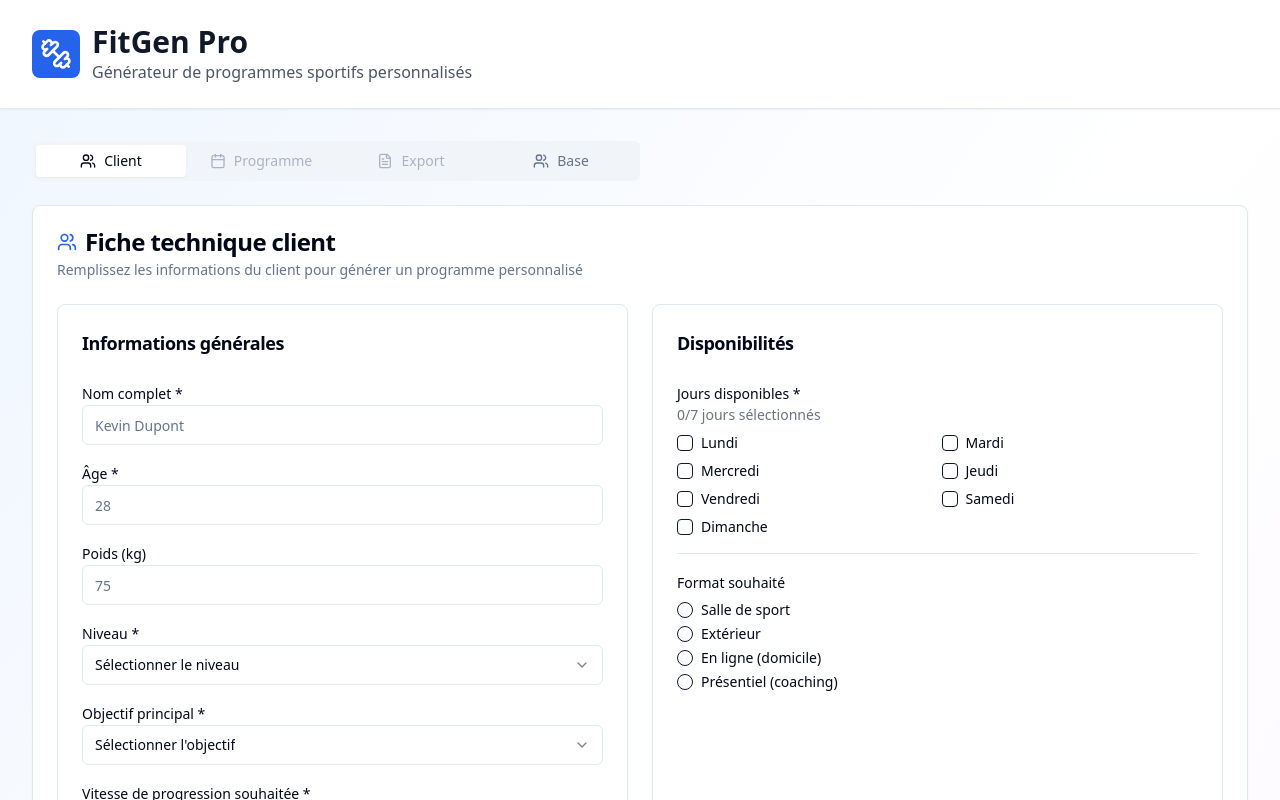
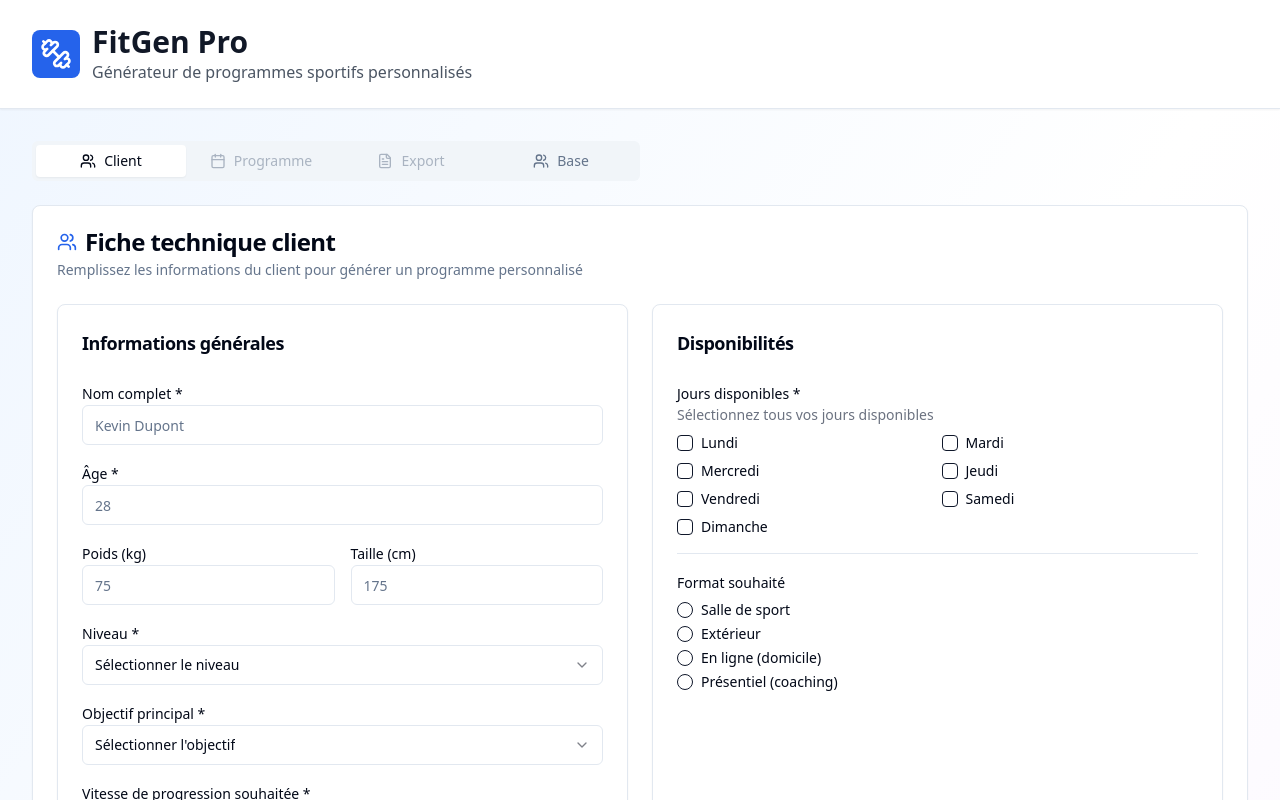
Before and after one commit to korat01/FitGEN2-app, a React (Vite) app: page / in a window 1280 px wide. Shown: the top 800 px of the page. Built offline with nearby package versions, Linux system fonts and the light colour scheme.

Commit message:
Refactor: Allow day selection, add IMC and height
- Removed the restriction on day selection in the client form.
- Added height input to the client profile.
- Implemented IMC calculation and display.

```diff
--- a/src/components/ClientForm.tsx
+++ b/src/components/ClientForm.tsx
@@ -1,4 +1,4 @@
-import React, { useState } from 'react';
+import React, { useState, useEffect } from 'react';
 import { Card, CardContent, CardHeader, CardTitle } from '@/components/ui/card';
 import { Button } from '@/components/ui/button';
 import { Input } from '@/components/ui/input';
@@ -47,6 +47,25 @@ const ClientForm: React.FC<ClientFormProps> = ({ onProgrammeGenerated }) => {
     'genou_fragile', 'dos_sensible', 'épaule_limitée', 'cheville_faible',
     'hypertension', 'asthme', 'diabète', 'arthrose', 'hernie_discale'
   ];
+
+  // Calculer l'IMC automatiquement
+  useEffect(() => {
+    if (formData.poids && formData.taille) {
+      const tailleEnMetres = formData.taille / 100;
+      const imc = formData.poids / (tailleEnMetres * tailleEnMetres);
+      setFormData(prev => ({ ...prev, imc: Math.round(imc * 10) / 10 }));
+    } else {
+      setFormData(prev => ({ ...prev, imc: undefined }));
+    }
+  }, [formData.poids, formData.taille]);
+
+  // Fonction pour obtenir le statut IMC
+  const getIMCStatus = (imc: number) => {
+    if (imc < 18.5) return { label: 'Insuffisance pondérale', color: 'bg-blue-100 text-blue-800' };
+    if (imc < 25) return { label: 'Poids normal', color: 'bg-green-100 text-green-800' };
+    if (imc < 30) return { label: 'Surpoids', color: 'bg-yellow-100 text-yellow-800' };
+    return { label: 'Obésité', color: 'bg-red-100 text-red-800' };
+  };
 
   // Fonction pour obtenir la notice selon la vitesse et les jours disponibles
   const getVitesseNotice = () => {
@@ -109,11 +128,6 @@ const ClientForm: React.FC<ClientFormProps> = ({ onProgrammeGenerated }) => {
   };
 
   const handleJourChange = (jour: string, checked: boolean) => {
-    if (checked && selectedDaysCount >= 7) {
-      toast.warning('Vous ne pouvez sélectionner que 7 jours maximum');
-      return;
-    }
-
     const newJours = checked
       ? [...(formData.jours_disponibles || []), jour]
       : (formData.jours_disponibles || []).filter(j => j !== jour);
@@ -169,6 +183,8 @@ const ClientForm: React.FC<ClientFormProps> = ({ onProgrammeGenerated }) => {
         nom: formData.nom!,
         age: formData.age!,
         poids: formData.poids,
+        taille: formData.taille,
+        imc: formData.imc,
         niveau: formData.niveau!,
         objectif: formData.objectif!,
         vitesse_progression: formData.vitesse_progression!,
@@ -237,6 +253,7 @@ const ClientForm: React.FC<ClientFormProps> = ({ onProgrammeGenerated }) => {
               />
             </div>
 
+            <div className="grid grid-cols-2 gap-4">
               <div>
                 <Label htmlFor="poids">Poids (kg)</Label>
                 <Input
@@ -249,6 +266,34 @@ const ClientForm: React.FC<ClientFormProps> = ({ onProgrammeGenerated }) => {
                   max="200"
                 />
               </div>
+              <div>
+                <Label htmlFor="taille">Taille (cm)</Label>
+                <Input
+                  id="taille"
+                  type="number"
+                  value={formData.taille || ''}
+                  onChange={(e) => setFormData(prev => ({ ...prev, taille: parseInt(e.target.value) }))}
+                  placeholder="175"
+                  min="100"
+                  max="250"
+                />
+              </div>
+            </div>
+
+            {/* Affichage de l'IMC */}
+            {formData.imc && (
+              <div className="p-3 bg-blue-50 rounded-lg">
+                <div className="flex items-center justify-between">
+                  <span className="font-medium">IMC calculé :</span>
+                  <div className="flex items-center space-x-2">
+                    <span className="font-bold text-lg">{formData.imc}</span>
+                    <Badge className={getIMCStatus(formData.imc).color}>
+                      {getIMCStatus(formData.imc).label}
+                    </Badge>
+                  </div>
+                </div>
+              </div>
+            )}
 
             <div>
               <Label>Niveau *</Label>
@@ -320,7 +365,7 @@ const ClientForm: React.FC<ClientFormProps> = ({ onProgrammeGenerated }) => {
             <div>
               <Label>Jours disponibles *</Label>
               <div className="text-sm text-gray-500 mb-2">
-                {selectedDaysCount}/7 jours sélectionnés
+                Sélectionnez tous vos jours disponibles
               </div>
               <div className="grid grid-cols-2 gap-2 mt-2">
                 {joursOptions.map((jour) => (
--- a/src/components/ProgrammeDisplay.tsx
+++ b/src/components/ProgrammeDisplay.tsx
@@ -148,7 +148,7 @@ const ProgrammeDisplay: React.FC<ProgrammeDisplayProps> = ({ programme, clientPr
           </div>
         </CardHeader>
         <CardContent>
-          <div className="grid grid-cols-2 md:grid-cols-5 gap-4">
+          <div className="grid grid-cols-2 md:grid-cols-6 gap-4">
             <div>
               <div className="text-sm font-medium text-gray-500">Niveau</div>
               <Badge variant="secondary" className="mt-1">{clientProfile.niveau}</Badge>
@@ -163,18 +163,23 @@ const ProgrammeDisplay: React.FC<ProgrammeDisplayProps> = ({ programme, clientPr
                 <div className="mt-1">{clientProfile.poids} kg</div>
               </div>
             )}
+            {clientProfile.taille && (
+              <div>
+                <div className="text-sm font-medium text-gray-500">Taille</div>
+                <div className="mt-1">{clientProfile.taille} cm</div>
+              </div>
+            )}
+            {clientProfile.imc && (
+              <div>
+                <div className="text-sm font-medium text-gray-500">IMC</div>
+                <Badge className={getIMCStatus(clientProfile.imc).color} variant="secondary">
+                  {clientProfile.imc}
+                </Badge>
+              </div>
+            )}
             <div>
               <div className="text-sm font-medium text-gray-500">Format</div>
               <div className="mt-1 capitalize">{clientProfile.format_souhaite.replace('_', ' ')}</div>
-            </div>
-            <div>
-              <div className="text-sm font-medium text-gray-500">Équipement</div>
-              <div className="mt-1 text-sm">
-                {clientProfile.equipement_disponible.length > 0
-                  ? clientProfile.equipement_disponible.slice(0, 2).join(', ')
-                  : 'Aucun'}
-                {clientProfile.equipement_disponible.length > 2 && '...'}
-              </div>
             </div>
           </div>
 
@@ -402,4 +407,12 @@ const ProgrammeDisplay: React.FC<ProgrammeDisplayProps> = ({ programme, clientPr
   );
 };
 
+// Fonction helper pour le statut IMC
+const getIMCStatus = (imc: number) => {
+  if (imc < 18.5) return { label: 'Insuffisance pondérale', color: 'bg-blue-100 text-blue-800' };
+  if (imc < 25) return { label: 'Poids normal', color: 'bg-green-100 text-green-800' };
+  if (imc < 30) return { label: 'Surpoids', color: 'bg-yellow-100 text-yellow-800' };
+  return { label: 'Obésité', color: 'bg-red-100 text-red-800' };
+};
+
 export default ProgrammeDisplay;
--- a/src/types/programme.ts
+++ b/src/types/programme.ts
@@ -1,7 +1,10 @@
+
 export interface ClientProfile {
   nom: string;
   age: number;
   poids?: number;
+  taille?: number; // en cm
+  imc?: number; // calculé automatiquement
   niveau: 'débutant' | 'intermédiaire' | 'avancé';
   objectif: 'prise_de_masse' | 'perte_de_poids' | 'remise_en_forme' | 'endurance' | 'force';
   vitesse_progression: 'maintien' | 'progression_legere' | 'progression_rapide';
```
Lines whose indentation alone changed are shown as unchanged.
